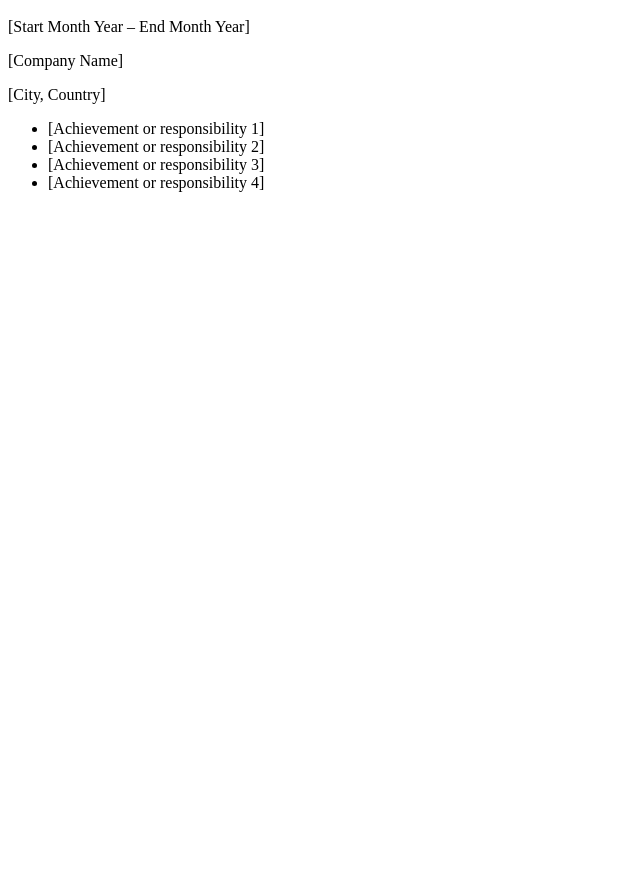
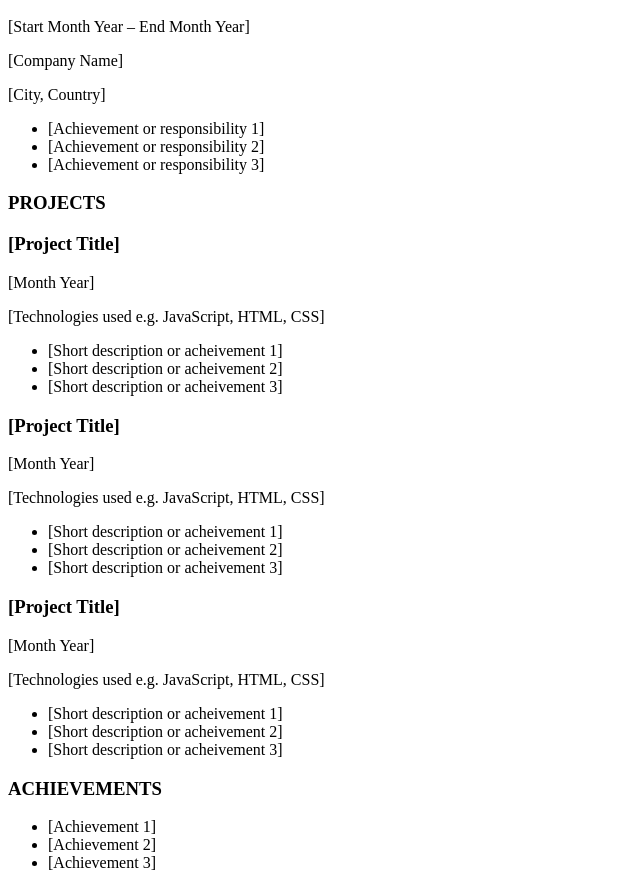
Before and after one commit to akshat-tyagi1/cvv-application, a React (Vite) app: page / in a window 1280 px wide. Shown: the part 860-1748 px from the top of the page, without its empty margins (0-640 px from the left). Before the commit the page ends 1068 px from the top, so only its background shows below. Built offline with nearby package versions, Linux system fonts and the light colour scheme.

Commit message:
refactor: add semantic HTML structure and consistent classNames across sections

```diff
--- a/src/App.jsx
+++ b/src/App.jsx
@@ -2,7 +2,9 @@ import { useState } from "react";
 import GeneralInfo from "./components/genereralInfo";
 import Education from "./components/education";
 import Skills from "./components/skills";
-import Expereince from "./components/expereince";
+import Experience from "./components/experience";
+import Projects from "./components/projects";
+import Achievements from "./components/achievement";
 
 function App() {
   const [generalInfo, setGeneralInfo] = useState({
@@ -73,10 +75,18 @@ function App() {
       city: "City",
       country: "Country",
       pointers: [
-        "Achievement or responsibility 1",
-        "Achievement or responsibility 2",
-        "Achievement or responsibility 3",
-        "Achievement or responsibility 4",
+        {
+          id: crypto.randomUUID(),
+          text: "Achievement or responsibility 1",
+        },
+        {
+          id: crypto.randomUUID(),
+          text: "Achievement or responsibility 2",
+        },
+        {
+          id: crypto.randomUUID(),
+          text: "Achievement or responsibility 3",
+        },
       ],
     },
   ]);
@@ -87,21 +97,75 @@ function App() {
       title: "Project Title",
       monthYear: "Month Year",
       technologies: "Technologies used e.g. JavaScript, HTML, CSS",
-      pointers: ["Short description or acheivement 1", "Short description or acheivement 2", "Short description or acheivement 3"]
+      pointers: [
+        {
+          id: crypto.randomUUID(),
+          text: "Short description or acheivement 1",
+        },
+        {
+          id: crypto.randomUUID(),
+          text: "Short description or acheivement 2",
+        },
+        {
+          id: crypto.randomUUID(),
+          text: "Short description or acheivement 3",
+        },
+      ],
     },
     {
       id: crypto.randomUUID(),
       title: "Project Title",
       monthYear: "Month Year",
       technologies: "Technologies used e.g. JavaScript, HTML, CSS",
-      pointers: ["Short description or acheivement 1", "Short description or acheivement 2", "Short description or acheivement 3"]
+      pointers: [
+        {
+          id: crypto.randomUUID(),
+          text: "Short description or acheivement 1",
+        },
+        {
+          id: crypto.randomUUID(),
+          text: "Short description or acheivement 2",
+        },
+        {
+          id: crypto.randomUUID(),
+          text: "Short description or acheivement 3",
+        },
+      ],
     },
     {
       id: crypto.randomUUID(),
       title: "Project Title",
       monthYear: "Month Year",
       technologies: "Technologies used e.g. JavaScript, HTML, CSS",
-      pointers: ["Short description or acheivement 1", "Short description or acheivement 2", "Short description or acheivement 3"]
+      pointers: [
+        {
+          id: crypto.randomUUID(),
+          text: "Short description or acheivement 1",
+        },
+        {
+          id: crypto.randomUUID(),
+          text: "Short description or acheivement 2",
+        },
+        {
+          id: crypto.randomUUID(),
+          text: "Short description or acheivement 3",
+        },
+      ],
+    },
+  ]);
+
+  const [achievements, setAchievements] = useState([
+    {
+      id: crypto.randomUUID(),
+      text: "Achievement 1",
+    },
+    {
+      id: crypto.randomUUID(),
+      text: "Achievement 2",
+    },
+    {
+      id: crypto.randomUUID(),
+      text: "Achievement 3",
     },
   ]);
 
@@ -110,7 +174,9 @@ function App() {
       <GeneralInfo generalInfo={generalInfo} />
       <Education education={education} />
       <Skills skills={skills} />
-      <Expereince expereinces={experiences} />
+      <Experience expereinces={experiences} />
+      <Projects projects={projects} />
+      <Achievements achievements={achievements} />
     </div>
   );
 }
--- /dev/null
+++ b/src/components/achievement.jsx
@@ -0,0 +1,15 @@
+function Achievements({ achievements }) {
+    return (
+        <section className="resume-section">
+            <h3>ACHIEVEMENTS</h3>
+
+            <ul className="entry-points">
+                {achievements.map(({id, text}) => (
+                    <li key={id}>[{text}]</li>
+                ))}
+            </ul>
+        </section>
+    )
+}
+
+export default Achievements;
--- a/src/components/education.jsx
+++ b/src/components/education.jsx
@@ -1,30 +1,30 @@
 function Education({ education }) {
   return (
-    <div className="education-container">
+    <section className="resume-section">
       <h2>EDUCATION</h2>
 
       <div>
         {education.map(
           ({ id, name, city, state, country, degree, startYear, endYear }) => (
-            <div className="education-container" key={id}>
-              <div className="education-header">
+            <article className="entry" key={id}>
+              <div className="entry-header">
                 <h3>[{name}]</h3>
                 <span>
                   [{city}, {state}, {country}]
                 </span>
               </div>
 
-              <div className="education-details">
+              <div className="entry-details">
                 <p>[{degree}]</p>
                 <span>
                   [{startYear}] - [{endYear}]
                 </span>
               </div>
-            </div>
+            </article>
           ),
         )}
       </div>
-    </div>
+    </section>
   );
 }
 
--- a/src/components/expereince.jsx
+++ b/src/components/experience.jsx
@@ -1,6 +1,6 @@
-function Expereince({ expereinces }) {
+function Experience({ expereinces }) {
   return (
-    <section>
+    <section className="resume-section">
       <h2>Experience</h2>
 
       {expereinces.map(
@@ -14,24 +14,24 @@ function Expereince({ expereinces }) {
           country,
           pointers,
         }) => (
-          <article key={id}>
-            <div className="experience-top">
+          <article key={id} className="entry">
+            <div className="experience-header">
               <h3>[{title}]</h3>
               <span>
                 [{startMonthYear} – {endMonthYear}]
               </span>
             </div>
 
-            <div className="experience-bottom">
+            <div className="experience-details">
               <p>[{companyName}]</p>
               <span>
                 [{city}, {country}]
               </span>
             </div>
 
-            <ul>
-              {pointers.map((pointer, index) => (
-                <li key={index}>[{pointer}]</li>
+            <ul className="entry-points">
+              {pointers.map(({id, text}) => (
+                <li key={id}>[{text}]</li>
               ))}
             </ul>
           </article>
@@ -41,4 +41,4 @@ function Expereince({ expereinces }) {
   );
 }
 
-export default Expereince;
+export default Experience;
--- a/src/components/genereralInfo.jsx
+++ b/src/components/genereralInfo.jsx
@@ -1,47 +1,47 @@
-import { FaGithub, FaLinkedin, FaEnvelope, FaPhone, FaMapMarkerAlt } from "react-icons/fa";
+import {
+  FaGithub,
+  FaLinkedin,
+  FaEnvelope,
+  FaPhone,
+  FaMapMarkerAlt,
+} from "react-icons/fa";
 
 function GeneralInfo({ generalInfo }) {
-    const {
-        name,
-        email,
-        contactNumber,
-        city,
-        state,
-        linkdin,
-        github,
-        summary
-    } = generalInfo;
+  const { name, email, contactNumber, city, state, linkdin, github, summary } =
+    generalInfo;
 
   return (
-    <div>
+    <header className="resume-header">
       <h1>{name}</h1>
-      <div>
+      <div className="contact-info">
         <div>
-            <FaEnvelope size={16}/>
-            <span>[{email}]</span>
+          <FaEnvelope size={16} />
+          <span>[{email}]</span>
         </div>
         <div>
-            <FaPhone size={16}/>
-            <span>[{contactNumber}]</span>
+          <FaPhone size={16} />
+          <span>[{contactNumber}]</span>
         </div>
         <div>
-            <FaMapMarkerAlt size={16}/>
-            <span>[{city}, {state}]</span>
+          <FaMapMarkerAlt size={16} />
+          <span>
+            [{city}, {state}]
+          </span>
         </div>
         <div>
-            <FaLinkedin size={16}/>
-            <span>[{linkdin}]</span>
+          <FaLinkedin size={16} />
+          <span>[{linkdin}]</span>
         </div>
         <div>
-            <FaGithub size={16}/>
-            <span>[{github}]</span>
+          <FaGithub size={16} />
+          <span>[{github}]</span>
         </div>
       </div>
-      <div>
+      <section className="resume-section">
         <h2>SUMMARY</h2>
         <p>[{summary}]</p>
-      </div>
-    </div>
+      </section>
+    </header>
   );
 }
 
--- a/src/components/projects.jsx
+++ b/src/components/projects.jsx
@@ -1,18 +1,18 @@
 function Projects({ projects }) {
   return (
-    <section>
+    <section className="resume-section">
       <h3>PROJECTS</h3>
       {projects.map(({ id, title, monthYear, technologies, pointers }) => (
-        <article>
-          <article>
+        <article key={id} className="entry">
+          <div className="entry-header">
             <h3>[{title}]</h3>
             <span>[{monthYear}]</span>
-          </article>
+          </div>
 
           <p>[{technologies}]</p>
-          <ul>
-            {pointers.map((pointer, index) => (
-              <li key={index}>[{pointer}]</li>
+          <ul className="entry-points">
+            {pointers.map(({id, text}) => (
+              <li key={id}>[{text}]</li>
             ))}
           </ul>
         </article>
@@ -20,3 +20,5 @@ function Projects({ projects }) {
     </section>
   );
 }
+
+export default Projects;
--- a/src/components/skills.jsx
+++ b/src/components/skills.jsx
@@ -1,13 +1,13 @@
 function Skills({skills}) {
     return (
-        <div>
+        <section className="resume-section">
             {skills.map(({id, category, technologies}) => (
-                <dl key={id}>
+                <dl key={id} className="skill-row">
                     <dt>{category}</dt>
                     <dd>[{technologies}]</dd>
                 </dl>
             ))}
-        </div>
+        </section>
     )
 }
 
```
